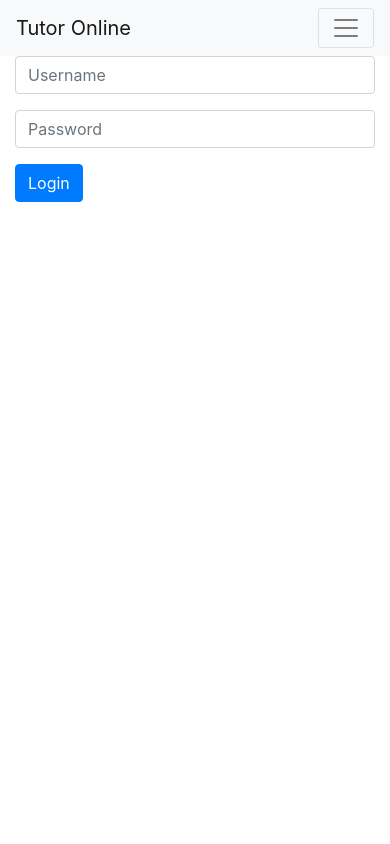
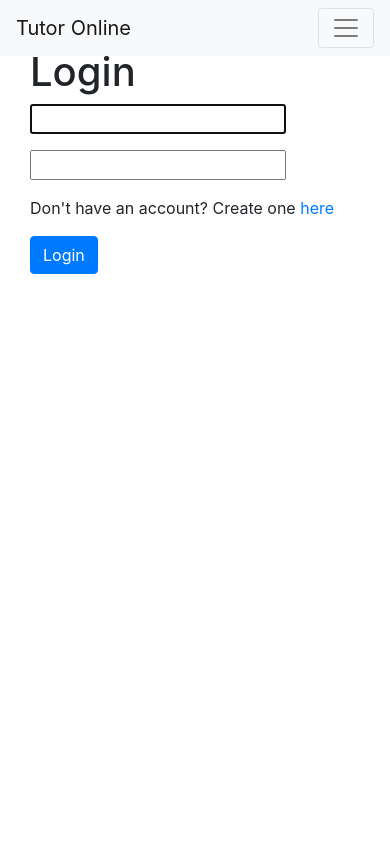
Before and after one commit to FerdiantJoshua/belajar_online, a Django app: page /account/login/ in a window 390 px wide. Run offline with Django 3.2, Linux system fonts and the light colour scheme; some libraries are stand-ins or nearby versions.

Commit message:
Enable responsive view, Add error message, Refactor

```diff
--- a/account/templates/registration/login.html
+++ b/account/templates/registration/login.html
@@ -6,11 +6,15 @@
   <form method="post" action="{% url 'account:login' %}">
     {% csrf_token %}
     <div class="form-group">
-        <input type="text" name="username" class="form-control" id="username" placeholder="Username" required="">
+      {{ form.username }}
     </div>
     <div class="form-group">
-        <input type="password" name="password" class="form-control" id="password" placeholder="Password" required="">
+      {{ form.password }}
+      {% if form.errors %}
+      <div class="invalid-feedback">{{ form.non_field_errors }}</div>
+      {% endif %}
     </div>
+    <p>Don't have an account? Create one <a href="{% url 'account:register' %}">here</a></p>
     <button type="submit" class="btn btn-primary">Login</button>
   </form>
 </div>
--- a/account/templates/registration/register.html
+++ b/account/templates/registration/register.html
@@ -8,12 +8,15 @@
     {% for field in form %}
     <div class="form-group">
       {{ field }}
-        {{ field.errors }}
+      {% if field.errors %}
+      <div class="invalid-feedback">{{ field.errors }}</div>
+      {% endif %}
       {% if field.help_text %}
       <small class="form-text text-muted">{{field.help_text}}</small>
       {% endif %}
     </div>
     {% endfor %}
+    <p>Already have an account? Sign in <a href="{% url 'account:login' %}">here</a></p>
     <button type="submit" class="btn btn-primary" value="Register">Register</button>
   </form>
 </div>
--- a/templates/base.html
+++ b/templates/base.html
@@ -3,9 +3,13 @@
 <html>
   <head>
     <meta charset="utf-8">
+    <meta name="viewport" content="width=device-width, initial-scale=1, shrink-to-fit=no">
     <title>{% block title %}{% endblock %}</title>
+    <link rel="shortcut icon" href="{% static 'images/favicon.ico' type='image/x-icon' %}">
     <link rel="stylesheet" href="{% static 'css/bootstrap.min.css' %}">
-    <link rel="stylesheet" href="{% static 'css/main.css' %}">
+    <link rel="stylesheet" href="{% static 'css/base.css' %}">
+    {% block links %}
+    {% endblock %}
   </head>
   <body>
     <nav class="navbar navbar-expand-md navbar-light bg-light fixed-top">
@@ -17,21 +21,23 @@
       <div class="collapse navbar-collapse" id="navbarSupportedContent">
         <ul class="mr-auto navbar-nav">
           <li><a class="nav-link" href="{% url 'admin:index' %}">Admin</a></li>
-          <li><a class="nav-link" href="{% url 'account:register' %}">Register</a></li>
           {% if user.is_authenticated %}
             <li><a class="nav-link" href="{% url 'account:logout' %}">Logout</a></li>
           {% else %}
+            <li><a class="nav-link" href="{% url 'account:register' %}">Register</a></li>
             <li><a class="nav-link" href="{% url 'account:login' %}">Login</a></li>
           {% endif %}
         </ul>
       </div>
     </nav>
-    <main>
+    <main class="container pt-5">
     {% block content %}
     {% endblock %}
     </main>
     <script src="{% static 'js/jquery-3.4.1.slim.min.js' %}"></script>
     <script src="{% static 'js/popper.min.js' %}"></script>
     <script src="{% static 'js/bootstrap.min.js' %}"></script>
+    {% block scripts %}
+    {% endblock %}
   </body>
 </html>
```
Lines whose indentation alone changed are shown as unchanged.
